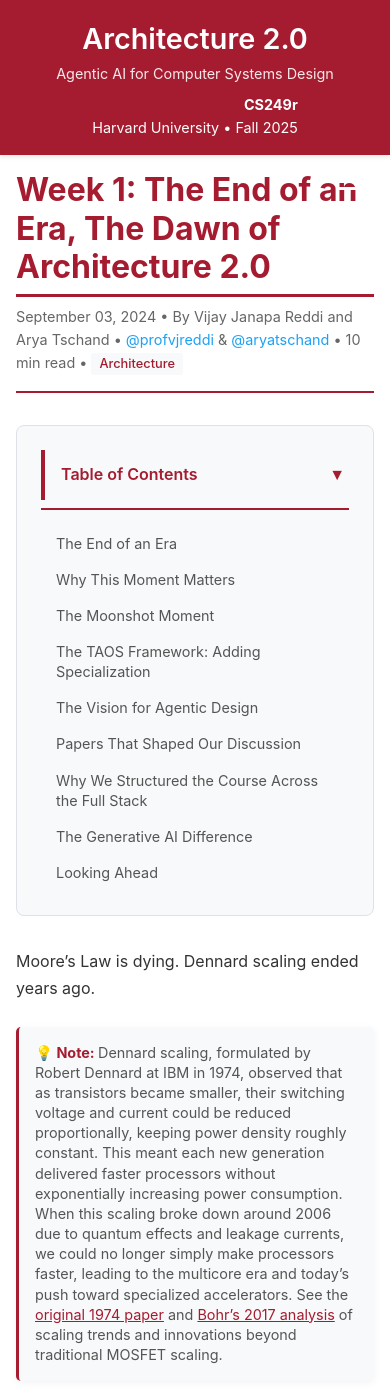
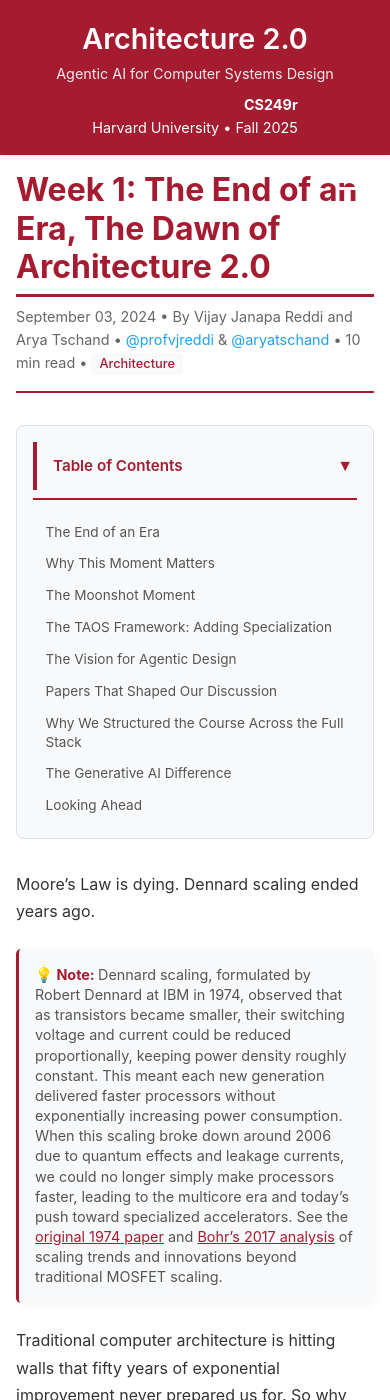
Before and after one commit to harvard-edge/cs249r_fall2025, a Jekyll site: the page built from _posts/2024-09-03-week-1-architecture-2-0.md, in a window 390 px wide and 1400 px high. Built offline with Jekyll 4.4.1, drawn with Linux system fonts in a browser that asks for light colours; comment, search, counter and statistics services are not loaded.

Commit message:
Fix mobile TOC: remove conflicting media queries and add extra small screen optimizations

```diff
--- a/assets/css/main.css
+++ b/assets/css/main.css
@@ -630,13 +630,6 @@
     display: block;
 }
 
-/* Hide TOC on screens that don't have enough space */
-@media (max-width: 1400px) {
-    .toc-sidebar {
-        display: none;
-    }
-}
-
 .toc-header {
     display: flex;
     justify-content: space-between;
@@ -709,7 +702,7 @@
     min-width: 0;
 }
 
-/* Show TOC inline on smaller screens */
+/* Mobile/Tablet: Show TOC inline at top of post */
 @media (max-width: 1400px) {
     .toc-sidebar {
         display: block;
@@ -736,6 +729,28 @@
     .toc-icon {
         display: inline-block;
         transition: transform 0.3s ease;
+    }
+}
+
+/* Extra small mobile screens */
+@media (max-width: 768px) {
+    .toc-sidebar {
+        padding: 1rem;
+        font-size: 0.9rem;
+    }
+
+    .toc-header h3 {
+        font-size: 0.95rem;
+    }
+
+    .toc-list a {
+        padding: 0.4rem 0.6rem;
+        font-size: 0.85rem;
+    }
+
+    .toc-list .toc-h3 {
+        padding-left: 1rem;
+        font-size: 0.8rem;
     }
 }
 
```
